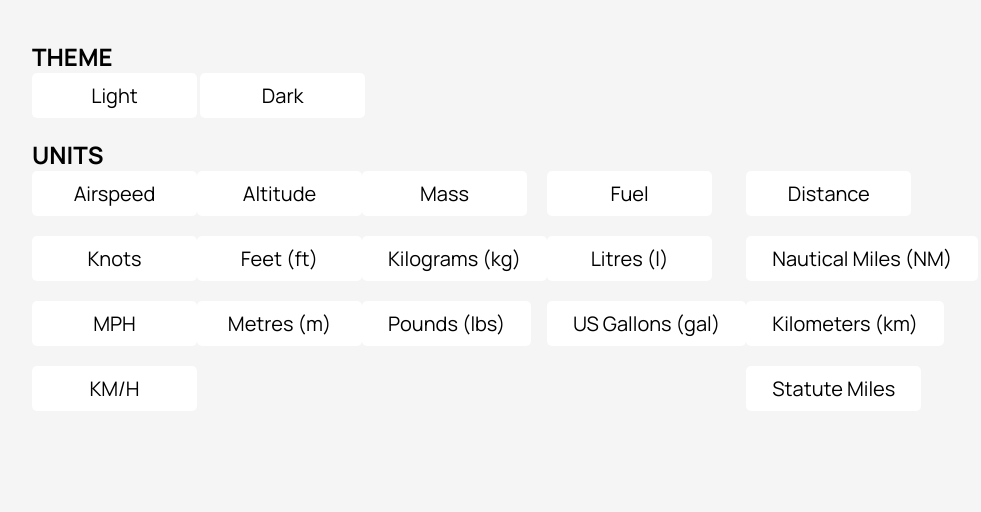
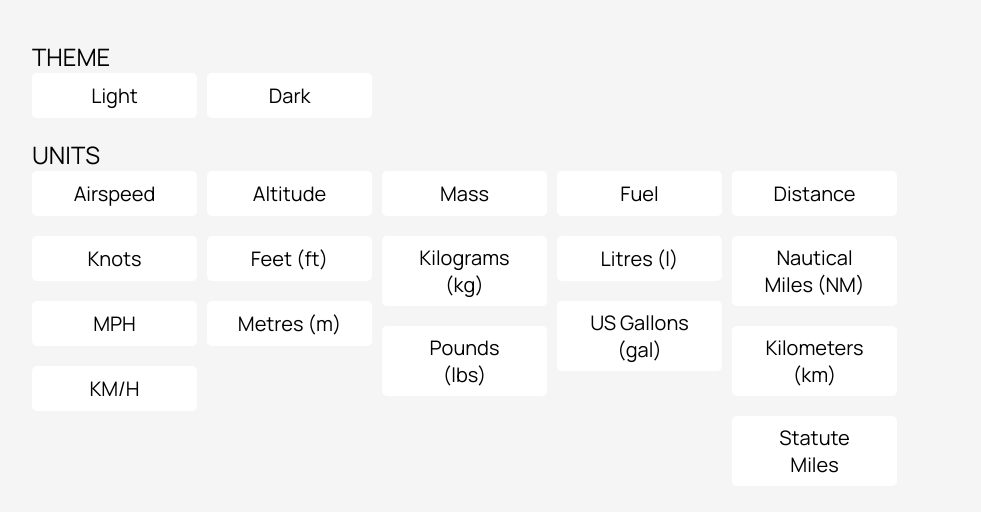
Before and after one commit to TheEasyPilot/AIVFR, a Flask app: page /settings in a window 1280 px wide. Shown: the part 51-563 px from the top of the page, without its empty margins (8-989 px from the left). Run offline with Flask 3, Linux system fonts and the light colour scheme.

Commit message:
settings spacing done

```diff
--- a/AIVFR/static/settings.css
+++ b/AIVFR/static/settings.css
@@ -28,13 +28,12 @@ header {
     margin-left: 42vw; /*not centered definitely but is estimate- should fix*/
 }
 
-/*------------------YOU MAY WRITE SOME MORE CODE BEFORE WRITING THE ITERATION---------------------*/
-
 /*All buttons default styling*/
 button {
     margin-bottom: 20px;
     min-width: 165px;
-    height: 45px;
+    max-width: min-content;
+    min-height: 45px;
     position: relative;
     font-family: 'Manrope';
     font-size: 20px;
@@ -49,7 +48,18 @@ button {
     padding: 40px;
 }
 
+/*dark button spacing from light button*/
+#dark {
+    position: relative;
+    margin-left: 7px;
+}
+
+h2 {
+    font-weight: 400;
+}
+
 /*ONLY the buttons under UNITS*/
 #UnitsButtons {
     display: flex;
+    gap: 10px;
 }
--- a/AIVFR/templates/settings.html
+++ b/AIVFR/templates/settings.html
@@ -28,7 +28,7 @@
       <!--Light/dark toggle-->
       <h2>THEME</h2>
       <button>Light</button>
-      <span><button>Dark</button></span>
+      <span><button id="dark">Dark</button></span>
 
       <!--Units-->
       <h2>UNITS</h2>
```
